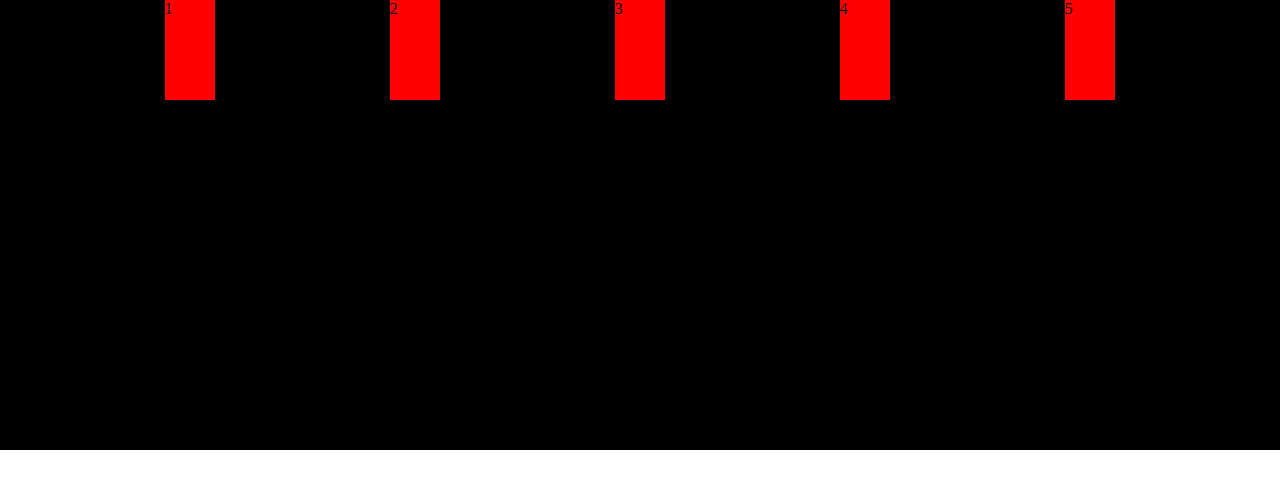
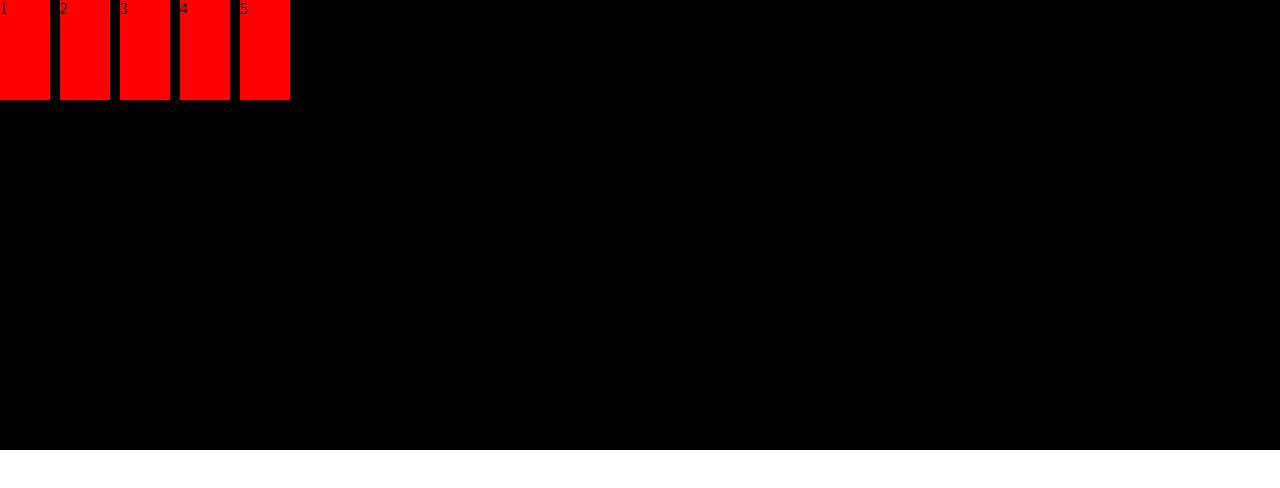
Before and after one commit to Nikhil-sajwan007/Practice, a plain HTML site: page flexproperties.html in a window 1280 px wide. Drawn offline with Linux system fonts and the light colour scheme.

Commit message:
changes001

```diff
--- a/flexproperties.html
+++ b/flexproperties.html
@@ -18,9 +18,7 @@
     background-color: black;
     height: 450px;
     gap: 10px;
-    /* align-items: center; */
-    justify-content: space-evenly;
-    align-content: center;
+
 
 
 
```
